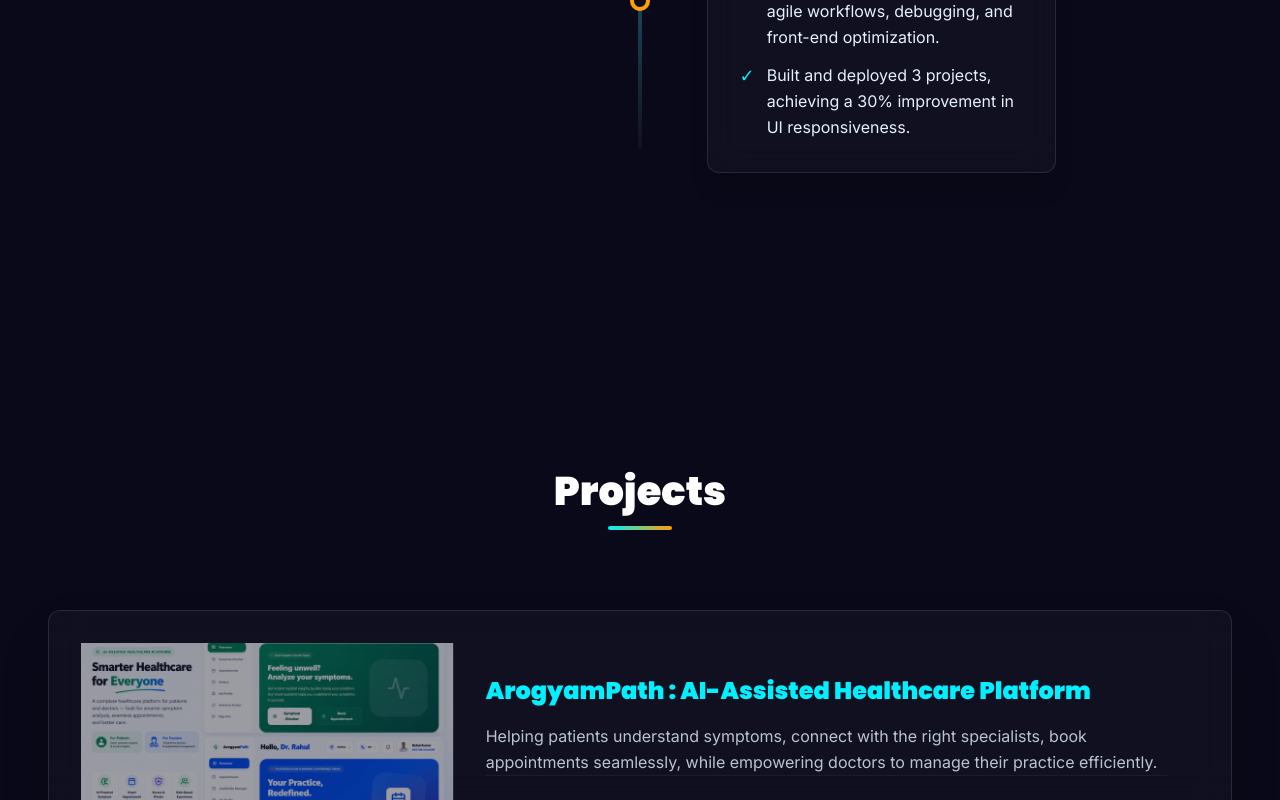
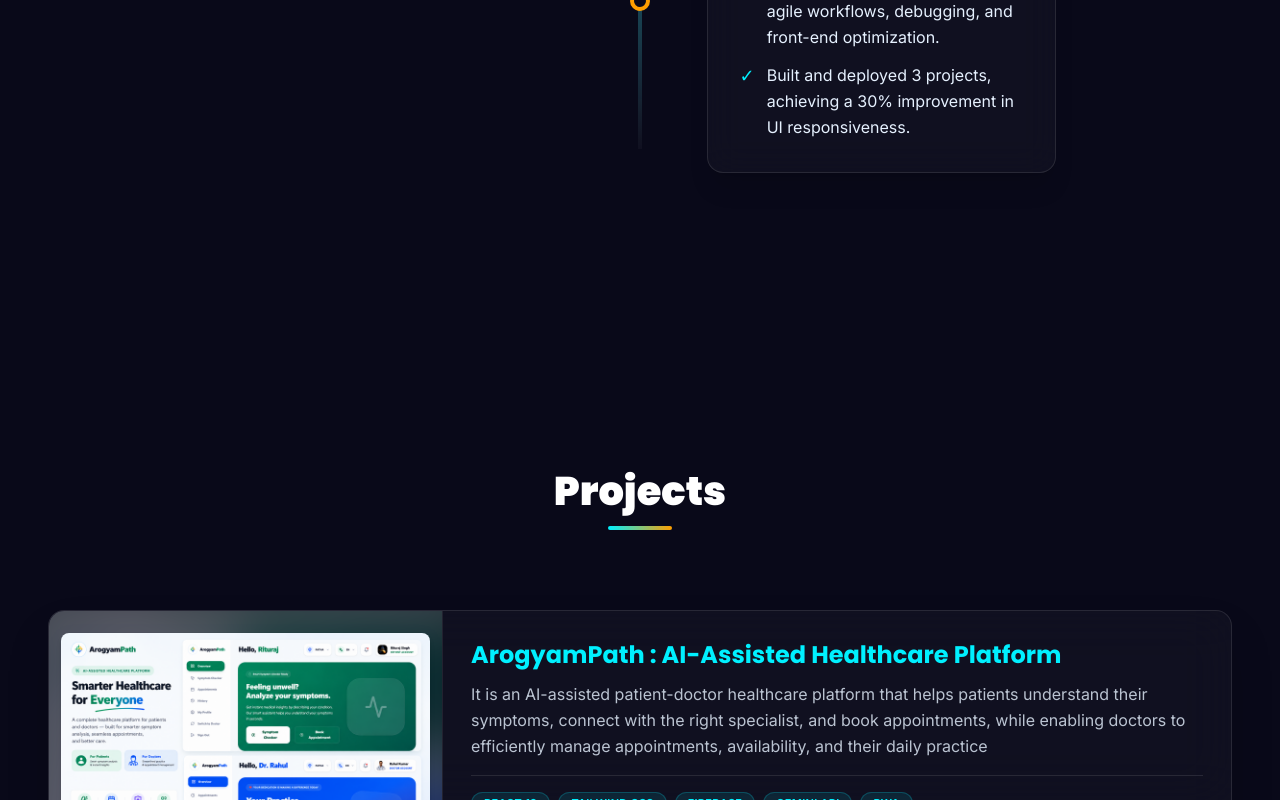
Before and after one commit to Swatantraraj19/Swatantra_Portfolio, a React (Vite) app: page / in a window 1280 px wide. Shown: the part 3409-4209 px from the top of the page. Built offline with nearby package versions, Linux system fonts and the light colour scheme.

Commit message:
Optimize project cards layout, responsiveness, uncropped image previews, and updated content

```diff
--- a/src/App.jsx
+++ b/src/App.jsx
@@ -64,7 +64,7 @@ function App() {
       {/* Premium Back to Top */}
       <button
         onClick={() => window.scrollTo({ top: 0, behavior: 'smooth' })}
-        className={`fixed bottom-10 right-10 w-14 h-14 glass glass-hover rounded-2xl flex items-center justify-center text-brand-primary transition-all duration-500 z-50 shadow-2xl group ${scrolled ? 'opacity-100 translate-y-0 scale-100' : 'opacity-0 translate-y-10 scale-50 pointer-events-none'}`}
+        className={`fixed bottom-6 right-6 sm:bottom-10 sm:right-10 w-11 h-11 sm:w-14 sm:h-14 glass glass-hover rounded-2xl flex items-center justify-center text-brand-primary transition-all duration-500 z-50 shadow-2xl group ${scrolled ? 'opacity-100 translate-y-0 scale-100' : 'opacity-0 translate-y-10 scale-50 pointer-events-none'}`}
         aria-label="Back to Top"
       >
         <i className="fas fa-arrow-up group-hover:-translate-y-1 transition-transform"></i>
--- a/src/components/About.jsx
+++ b/src/components/About.jsx
@@ -1,6 +1,6 @@
 const About = () => {
     return (
-      <section id="about" className="max-w-4xl mx-auto px-8 py-24 md:py-32">
+      <section id="about" className="max-w-4xl mx-auto px-4 sm:px-8 py-16 md:py-32">
         <h2 className="section-title">About Me</h2>
 
         <div className="text-center space-y-8 text-[1.1rem] leading-relaxed">
--- a/src/components/Contact.jsx
+++ b/src/components/Contact.jsx
@@ -1,6 +1,6 @@
 const Contact = () => {
     return (
-      <section id="contact" className="max-w-4xl mx-auto px-8 py-24 md:py-32 text-center">
+      <section id="contact" className="max-w-4xl mx-auto px-4 sm:px-8 py-16 md:py-32 text-center">
         <h2 className="section-title">Get In Touch</h2>
 
         <div className="space-y-8 py-10">
--- a/src/components/Experience.jsx
+++ b/src/components/Experience.jsx
@@ -21,7 +21,7 @@ const Experience = () => {
     ];
 
     return (
-      <section id="experience" className="max-w-4xl mx-auto px-8 py-24 md:py-32">
+      <section id="experience" className="max-w-4xl mx-auto px-4 sm:px-8 py-16 md:py-32">
         <h2 className="section-title">Work Experience</h2>
 
         <div className="relative border-l-4 border-brand-primary/20 space-y-16 py-10 ml-4 md:ml-0 md:border-l-0">
--- a/src/components/Hero.jsx
+++ b/src/components/Hero.jsx
@@ -1,6 +1,6 @@
 const Hero = () => {
     return (
-      <section id="home" className="max-w-7xl mx-auto px-8 lg:px-12 py-24 md:py-40 flex flex-col md:flex-row items-center justify-between gap-12 overflow-visible">
+      <section id="home" className="max-w-7xl mx-auto px-4 sm:px-8 lg:px-12 py-20 md:py-40 flex flex-col md:flex-row items-center justify-between gap-12 overflow-visible">
         <div className="flex-1 flex justify-center animate-slide-left opacity-0 [animation-fill-mode:forwards]">
           <div className="profile-photo-container">
             <img
--- a/src/components/Projects.jsx
+++ b/src/components/Projects.jsx
@@ -2,7 +2,7 @@ const Projects = () => {
   const projectList = [
     {
       title: "ArogyamPath :  AI-Assisted Healthcare Platform",
-      desc: "Helping patients understand symptoms, connect with the right specialists, book appointments seamlessly, while empowering doctors to manage their practice efficiently.",
+      desc: "It is an AI-assisted patient-doctor healthcare platform that helps patients understand their symptoms, connect with the right specialist, and book appointments, while enabling doctors to efficiently manage appointments, availability, and their daily practice",
       tags: ["React 19","Tailwind CSS","Firebase","Gemini API","PWA"],
       img: "/arogyampath.png",
       demo: "https://arogyampath.vercel.app/",
@@ -10,7 +10,7 @@ const Projects = () => {
     },
     {
       title: "Food Junction Bikram – Digital Menu & Ordering PWA",
-      desc: "Developed a high-performance PWA with 90+ Lighthouse scores. Featuring WhatsApp-integrated ordering, structured address validation, and SEO optimization using JSON-LD.",
+      desc: "Developed a PWA-based digital menu & ordering system with WhatsApp integration for Food Junction Bikram. Built a responsive UI with Framer Motion animations and SEO optimization using JSON-LD. Achieved 90+ Lighthouse scores through performance optimization.",
       tags: ["React.js", "PWA", "Tailwind CSS", "WhatsApp API", "SEO"],
       img: "/FJ_project.png",
       demo: "https://foodjunctionbikram.in/",
@@ -18,7 +18,7 @@ const Projects = () => {
     },
     {
       title: "Hacker News Job Board",
-      desc: "Developed a React-based job board using the Hacker News API with authentication, protected routes, bookmarking, and optimized performance & security.",
+      desc: "Built a full-stack React app using the Hacker News API with Firebase Auth & Firestore. Implemented pagination, bookmarking, filtering, and protected routes. Improved performance by ~40% using Context API, modular architecture, and Snyk.",
       tags: ["React.js", "Tailwind CSS", "Snyk"],
       img: "/Hacker.png",
       demo: "https://job-board-alpha-lake.vercel.app/",
@@ -26,23 +26,23 @@ const Projects = () => {
     },
     {
       title: "Soil Organic Carbon Prediction System ",
-      desc: "Built SOC prediction models using VNIR spectroscopy (ElasticNet, SVR, Polynomial Regression) improving ~15% (R²), and developed a Streamlit web app with PCA-based reduction, spectral resampling, and real-time prediction with visualization.",
+      desc: "Built SOC prediction models using VNIR spectroscopy (ElasticNet, Support Vector Regression (SVR), Polynomial Regression) improving ~15% (R²), and developed a Streamlit web app with PCA-based reduction, spectral resampling, and real-time prediction with visualization.",
       tags: ["Python", "Machine Learning", "Streamlit"],
       img: "/SOC.png",
       demo: "https://jalynatmucetgtplmgqf22.streamlit.app/",
       github: "https://github.com/Swatantraraj19/SOC_Prediction_System_Using_ML_and_VNIR_Spectroscopy_Data"
     },
 
-    {
-      title: "Jeeyoride Website & Admin Panel",
-      desc: "Developed a responsive web interfaces, UI components and a functional admin dashboards that streamlined ride, user, and report management.. The design enhanced navigation efficiency by 25%.",
-      tags: ["HTML", "CSS", "JavaScript", "React.js"],
-      img: "/ride.jpg",
-      demo: "https://jeeyoride.com/services.php"
-    },
+    // {
+    //   title: "Jeeyoride Website & Admin Panel",
+    //   desc: "Developed a responsive web interfaces, UI components and a functional admin dashboards that streamlined ride, user, and report management.. The design enhanced navigation efficiency by 25%.",
+    //   tags: ["HTML", "CSS", "JavaScript", "React.js"],
+    //   img: "/ride.jpg",
+    //   demo: "https://jeeyoride.com/services.php"
+    // },
     {
       title: "Internship Projects",
-      desc: "Developed three key projects during my internship: a responsive registration form, a dynamic calculator, and a weather app with a focus on cross-platform compatibility.",
+      desc: "Developed three key projects during my internship: a responsive registration form, a dynamic calculator, and a weather app. Achieving 30% improvement in UI responsiveness and ensuring seamless cross-platform compatibility using HTML, CSS, and JavaScript.",
       tags: ["HTML", "CSS", "JavaScript"],
       img: "/internship.png",
       github: "https://github.com/Swatantraraj19/LGM-Registration-Form"
@@ -50,47 +50,78 @@ const Projects = () => {
   ];
 
   return (
-    <section id="projects" className="max-w-7xl mx-auto px-8 lg:px-12 py-24 md:py-32">
+    <section id="projects" className="max-w-7xl mx-auto px-4 sm:px-8 lg:px-12 py-16 md:py-32">
       <h2 className="section-title">Projects</h2>
 
-      <div className="space-y-12 pt-8">
+      <div className="space-y-8 md:space-y-12 pt-4 md:pt-8">
         {projectList.map((project, index) => (
           <div
             key={index}
-            className="glass-card group overflow-hidden flex flex-col md:flex-row h-auto md:h-64 shadow-2xl hover:shadow-brand-primary/20 border-white/10 hover:border-brand-primary/50 transition-all duration-500"
+            className="group overflow-hidden rounded-2xl bg-brand-card backdrop-blur-xl border border-white/10 hover:border-brand-primary/50 transition-all duration-500 shadow-2xl flex flex-col md:flex-row hover:-translate-y-1 h-auto md:min-h-[290px]"
           >
-            <div className="h-48 md:h-full md:w-1/3 overflow-hidden relative border-b md:border-b-0 md:border-r border-white/10">
+            {/* Image Container - Strictly locked dimensions for symmetry without cropping */}
+            <div className="relative w-full md:w-5/12 lg:w-4/12 aspect-[16/9] md:aspect-auto min-h-[220px] md:min-h-full overflow-hidden shrink-0 border-b md:border-b-0 md:border-r border-white/10 bg-brand-dark/90 flex items-center justify-center p-2.5 sm:p-3">
+              {/* Ambient Blurred Background to fit empty space seamlessly */}
+              <img
+                src={project.img}
+                alt=""
+                className="absolute inset-0 w-full h-full object-cover blur-xl opacity-35 scale-125 pointer-events-none"
+              />
+              {/* Main Uncropped Image */}
               <img
                 src={project.img}
                 alt={project.title}
-                className="w-full h-full object-cover transition-transform duration-700 group-hover:scale-110"
+                className="relative z-10 max-w-full max-h-full object-contain rounded-lg shadow-md transition-transform duration-500 group-hover:scale-105"
               />
-              <div className="absolute inset-0 bg-brand-dark/40 group-hover:bg-transparent transition-all duration-500"></div>
             </div>
 
-            <div className="p-8 flex-1 flex flex-col justify-between text-left">
-              <div className="space-y-4">
-                <h3 className="text-2xl font-black text-brand-primary">
+            {/* Content Container */}
+            <div className="p-5 sm:p-6 lg:p-7 flex-1 flex flex-col justify-between text-left space-y-4">
+              <div className="space-y-2.5">
+                <h3 className="text-xl sm:text-2xl font-bold text-brand-primary group-hover:text-white transition-colors">
                   {project.title}
                 </h3>
-                <p className="text-brand-light/80 text-[1rem] leading-relaxed">
+                <p className="text-brand-light/80 text-sm sm:text-base leading-relaxed line-clamp-3">
                   {project.desc}
                 </p>
               </div>
 
-              <div className="flex flex-col md:flex-row md:items-center justify-start gap-x-12 gap-y-6 pt-6 border-t border-white/5">
+              <div className="space-y-4 pt-3 md:pt-4 border-t border-white/10">
+                {/* Tech Tags */}
                 <div className="flex flex-wrap gap-2">
                   {project.tags.map(tag => (
-                    <span key={tag} className="text-[10px] font-black tracking-wider text-brand-primary border border-brand-primary/20 bg-brand-primary/5 px-2.5 py-1 rounded-full uppercase">{tag}</span>
+                    <span
+                      key={tag}
+                      className="text-[11px] font-semibold tracking-wide text-brand-primary bg-brand-primary/10 border border-brand-primary/20 px-3 py-0.5 rounded-full uppercase"
+                    >
+                      {tag}
+                    </span>
                   ))}
                 </div>
 
-                <div className="flex gap-6 uppercase font-black text-xs tracking-widest">
+                {/* Action Links */}
+                <div className="flex flex-wrap items-center gap-3 pt-1">
                   {project.demo && (
-                    <a href={project.demo} target="_blank" className="text-brand-light hover:text-brand-primary hover:underline transition-all">Live Demo</a>
+                    <a
+                      href={project.demo}
+                      target="_blank"
+                      rel="noopener noreferrer"
+                      className="inline-flex items-center gap-2 px-4 py-2 rounded-xl bg-brand-primary/10 text-brand-primary border border-brand-primary/30 hover:bg-brand-primary hover:text-black font-bold text-xs sm:text-sm transition-all duration-300 shadow-md"
+                    >
+                      <i className="fas fa-external-link-alt text-xs"></i>
+                      <span>Live Demo</span>
+                    </a>
                   )}
                   {project.github && (
-                    <a href={project.github} target="_blank" className="text-brand-light hover:text-brand-primary hover:underline transition-all">Source Code</a>
+                    <a
+                      href={project.github}
+                      target="_blank"
+                      rel="noopener noreferrer"
+                      className="inline-flex items-center gap-2 px-4 py-2 rounded-xl bg-white/5 text-brand-light border border-white/15 hover:border-brand-primary/50 hover:text-brand-primary font-bold text-xs sm:text-sm transition-all duration-300"
+                    >
+                      <i className="fab fa-github text-sm"></i>
+                      <span>Source Code</span>
+                    </a>
                   )}
                 </div>
               </div>
--- a/src/components/Skills.jsx
+++ b/src/components/Skills.jsx
@@ -9,7 +9,7 @@ const Skills = () => {
     ];
 
     return (
-      <section id="skills" className="max-w-7xl mx-auto px-8 lg:px-12 py-24 md:py-32">
+      <section id="skills" className="max-w-7xl mx-auto px-4 sm:px-8 lg:px-12 py-16 md:py-32">
         <h2 className="section-title">Technical Skills</h2>
 
         <div className="grid grid-cols-1 md:grid-cols-2 lg:grid-cols-3 gap-8 pt-8">
--- a/src/index.css
+++ b/src/index.css
@@ -51,7 +51,7 @@
   .glass-card {
     background: var(--color-brand-card);
     backdrop-filter: blur(16px);
-    @apply rounded-xl p-8 border border-white/10 transition-all duration-500 shadow-2xl;
+    @apply rounded-2xl p-5 sm:p-6 md:p-8 border border-white/10 transition-all duration-500 shadow-2xl;
   }
 
   .glass-card:hover {
@@ -60,7 +60,7 @@
   }
 
   .section-title {
-    @apply text-4xl md:text-[2.5rem] font-black text-center mb-12 relative pb-4 tracking-normal;
+    @apply text-3xl sm:text-4xl md:text-[2.5rem] font-black text-center mb-8 md:mb-12 relative pb-4 tracking-normal;
   }
 
   .section-title::after {
```
